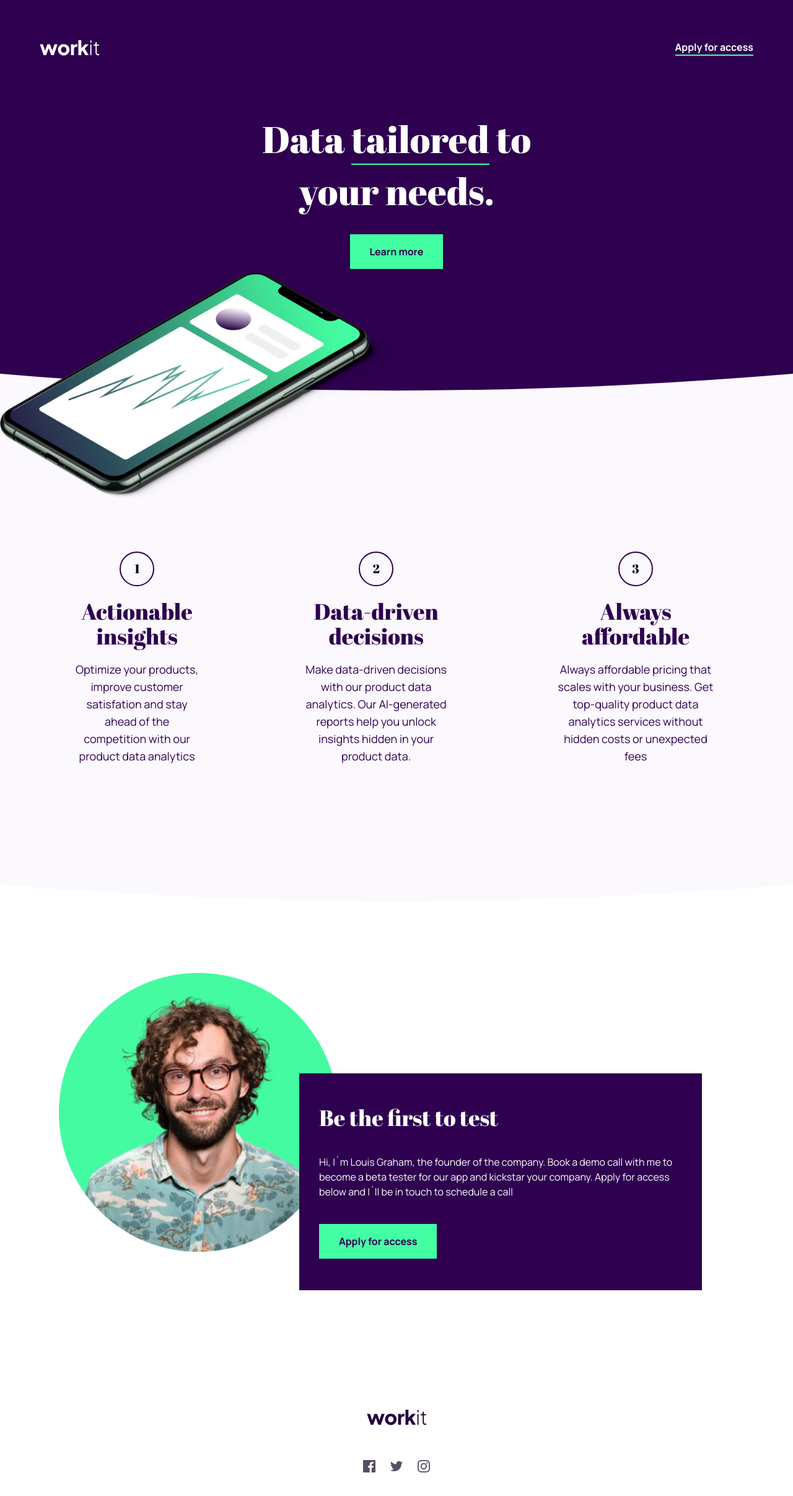
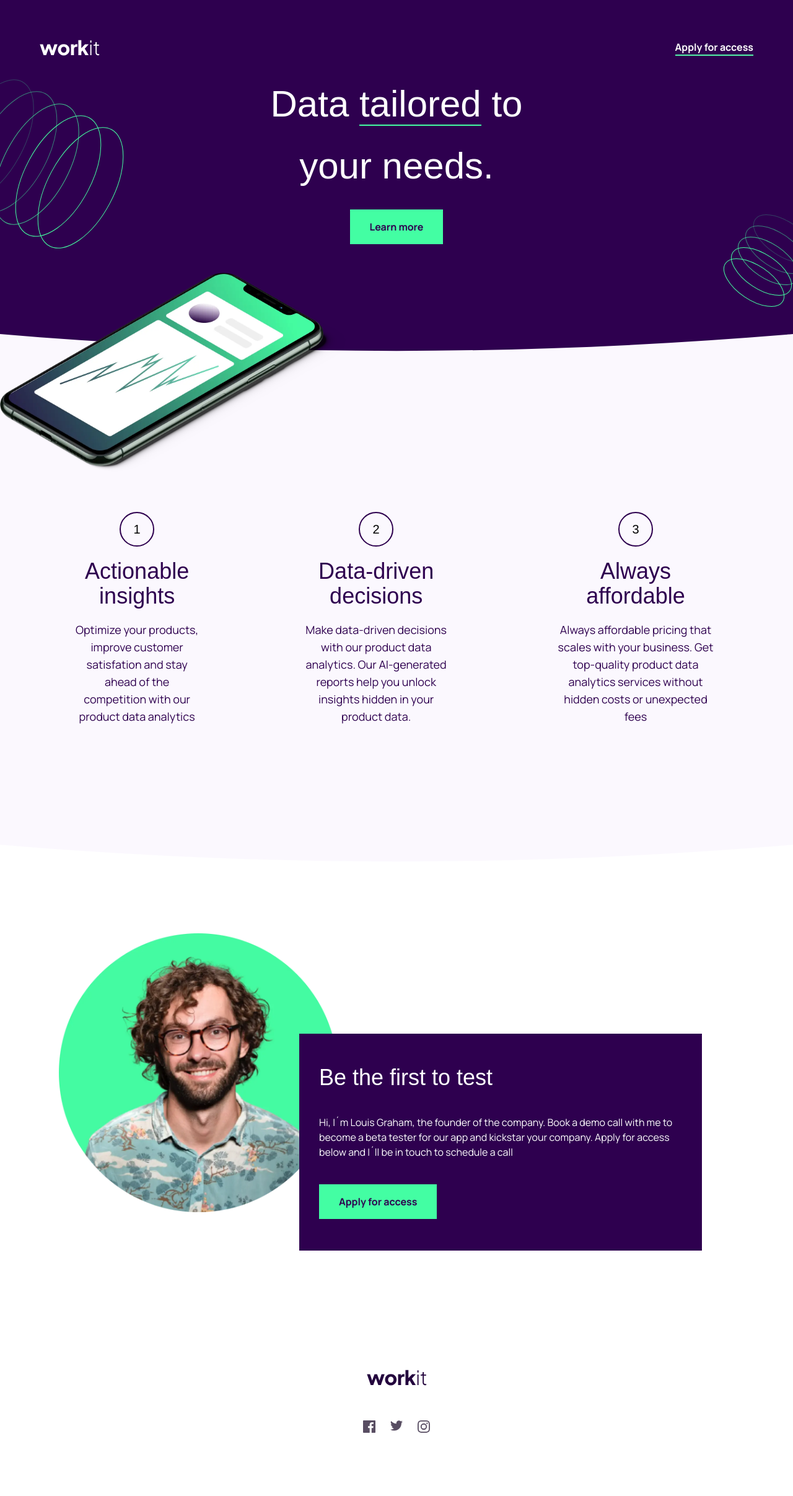
Before and after one commit to Bofi1/landing-page-workit, a website: page index.html in a window 1280 px wide. Shown: the whole page at 62% size. After the commit the page ends 2376 px from the top, so only its background shows below. Drawn offline with Linux system fonts and the light colour scheme; a web font is replaced by a local one.

Commit message:
bugs fixed

```diff
--- a/index.html
+++ b/index.html
@@ -1,13 +1,25 @@
+<!-- notes -->
+<!-- https://docs.google.com/spreadsheets/d/1nL3eIannqVo-xf1y2R8x_9aeSbcVS7QNc7KZAODq7I8/edit?usp=sharing -->
+
 <!DOCTYPE html>
 <html lang="en">
   <head>
     <meta charset="UTF-8" />
     <meta name="viewport" content="width=device-width, initial-scale=1.0" />
+    <meta
+      name="description"
+      content="Workit is a modern platform that helps you analyze and optimize your product data with AI-powered insights."
+    />
     <title>Workit</title>
     <link rel="stylesheet" href="output.css" />
+    <link rel="icon" href="images/icon.png" />
   </head>
   <body class="font-manrope">
-    <nav class="w-full flex justify-between bg-mypurple p-8 xl:p-16">
+    <nav
+      class="w-full flex justify-between bg-mypurple p-8 xl:p-16 pb-0 xl:pb-0"
+      role="navigation"
+      aria-label="Main navigation"
+    >
       <img src="images/logo-light.svg" alt="logo" />
       <p
         class="border-b-2 border-[#53F5A9] first-letter text-white font-bold text-base"
@@ -21,14 +33,29 @@
         class="relative bg-mypurple text-white overflow-hidden h-[60vh] flex flex-col items-center justify-center"
       >
         <div
-          class="flex flex-col justify-center items-center px-5 mb-[8rem] md:mb-[10rem]"
+          class="flex flex-col justify-center items-center px-5 mb-[8rem] md:mb-[8rem]"
         >
+          <img
+            class="absolute left-[-7rem] top-[1rem] hidden md:flex"
+            src="images/bg-pattern-1.svg"
+            alt="decoration-1"
+            loading="lazy"
+            aria-hidden="true"
+          />
+          <img
+            class="absolute right-[-3rem] top-[15rem] hidden md:flex"
+            src="images/bg-pattern-2.svg"
+            alt="decoration-2"
+            loading="lazy"
+            aria-hidden="true"
+          />
+
           <h1
             class="font-abrilfatface text-[2.5rem] text-center md:text-5xl xl:text-6xl"
           >
             Data <span class="border-b-2 border-mygreen">tailored</span> to
             <br />
-            <p class="md:mt-6">your needs.</p>
+            <div class="md:pt-10">your needs.</div>
           </h1>
           <button
             class="px-8 py-4 bg-mygreen mt-6 text-mypurple font-bold md:mt-10"
@@ -41,6 +68,7 @@
           class="absolute bottom-0 left-0 w-full h-40"
           viewBox="0 0 1440 310"
           preserveAspectRatio="none"
+          aria-hidden="true"
         >
           <path
             fill="#FBF8FE"
@@ -50,20 +78,21 @@
       </article>
 
       <img
-        class="absolute top-[60vh] flex justify-self-center w-[20rem] z-[10000000] md:w-[40rem] md:top-[55vh]"
+        class="absolute top-[55vh] flex justify-self-center w-[20rem] z-[10000000] md:w-[30rem] xl:w-[35rem]"
         src="images/image-hero.webp"
-        alt=""
+        alt="phone"
+        loading="lazy"
       />
     </section>
 
-    <main class="">
+    <main role="main">
       <article
         class="relative pt-[9rem] pb-[6rem] bg-mypurplelight text-white overflow-hidden flex flex-col justify-center items-start px-10 md:pt-[14rem] xl:flex-row xl:pt-[16rem] xl:pb-[14rem] xl:items-start"
       >
         <div
           class="flex flex-col justify-center items-center text-mypurple md:flex-row xl:flex-col"
         >
-          <div class="">
+          <div>
             <div
               class="bg-mypurplelight border-2 border-mypurple rounded-full w-14 h-14 flex justify-center items-center text-xl text-black font-abrilfatface md:mr-10 xl:mr-0"
             >
@@ -86,7 +115,7 @@
         <div
           class="flex flex-col justify-center items-center text-mypurple md:flex-row mt-16 xl:mt-0 xl:flex-col"
         >
-          <div class="">
+          <div>
             <div
               class="bg-mypurplelight border-2 border-mypurple rounded-full w-14 h-14 flex justify-center items-center text-xl text-black font-abrilfatface md:mr-10 xl:mr-0"
             >
@@ -110,7 +139,7 @@
         <div
           class="flex flex-col justify-center items-center text-mypurple md:flex-row mt-16 xl:mt-0 xl:flex-col"
         >
-          <div class="">
+          <div>
             <div
               class="bg-mypurplelight border-2 border-mypurple rounded-full w-14 h-14 flex justify-center items-center text-xl text-black font-abrilfatface md:mr-10 xl:mr-0"
             >
@@ -135,6 +164,7 @@
           class="absolute bottom-0 left-0 w-full h-40"
           viewBox="0 0 1440 310"
           preserveAspectRatio="none"
+          aria-hidden="true"
         >
           <path
             fill="#ffffff"
@@ -152,17 +182,18 @@
           <img
             class="relative top-[4rem] md:w-[300px] md:top-[7rem] xl:w-[450px] xl:top-[10rem]"
             src="images/image-founder.webp"
-            alt=""
+            alt="founder"
+            loading="lazy"
           />
         </div>
         <div
           class="bg-mypurple flex flex-col justify-center items-center px-8 py-12 mx-4 z-[8888] md:w-[500px] md:h-[350px] md:items-start md:px-13 md:py-17 md:ml-[12rem] xl:w-[650px] relative xl:bottom-[8rem] xl:left-[5rem]"
         >
-          <h5
+          <h2
             class="font-abrilfatface text-center text-2xl md:text-start md:text-4xl"
           >
             Be the first to test
-          </h5>
+          </h2>
           <p class="text-center mt-10 md:text-start">
             Hi, I´m Louis Graham, the founder of the company. Book a demo call
             with me to become a beta tester for our app and kickstar your
@@ -170,7 +201,10 @@
             call
           </p>
           <div>
-            <button class="px-8 py-4 bg-mygreen mt-10 text-mypurple font-bold">
+            <button
+              class="px-8 py-4 bg-mygreen mt-10 text-mypurple font-bold"
+              type="button"
+            >
               Apply for access
             </button>
           </div>
@@ -178,12 +212,51 @@
       </div>
     </section>
 
-    <footer class="flex flex-col justify-center items-center py-[4rem]">
-      <div><img src="images/logo-dark.svg" alt="" /></div>
+    <footer
+      class="flex flex-col justify-center items-center py-[4rem]"
+      role="contentinfo"
+      aria-label="Footer"
+    >
+      <div>
+        <img src="images/logo-dark.svg" alt="logo-dark" loading="lazy" />
+      </div>
       <div class="flex mt-14">
-        <img class="mr-6" src="images/icon-facebook.svg" alt="" />
-        <img class="mr-6" src="images/icon-twitter.svg" alt="" />
-        <img src="images/icon-instagram.svg" alt="" />
+        <a
+          href="https://facebook.com"
+          aria-label="Facebook"
+          target="_blank"
+          rel="noopener noreferrer"
+        >
+          <img
+            class="mr-6"
+            src="images/icon-facebook.svg"
+            alt="fb-logo"
+            loading="lazy"
+          />
+        </a>
+
+        <a
+          href="https://twitter.com"
+          aria-label="Twitter"
+          target="_blank"
+          rel="noopener noreferrer"
+        >
+          <img
+            class="mr-6"
+            src="images/icon-twitter.svg"
+            alt="tw-logo"
+            loading="lazy"
+          />
+        </a>
+
+        <a
+          href="https://instagram.com"
+          aria-label="Instagram"
+          target="_blank"
+          rel="noopener noreferrer"
+        >
+          <img src="images/icon-instagram.svg" alt="ig-logo" loading="lazy" />
+        </a>
       </div>
     </footer>
   </body>
--- a/tailwind.config.js
+++ b/tailwind.config.js
@@ -7,7 +7,7 @@ module.exports = {
         fraunces: ["'Fraunces'", "sans-serif"],
         manrope: ["'Manrope'", "sans-serif"],
         playfair: ["'Playfair'", "sans-serif"],
-        abrilfatface: ["'Abril Fatface'", "sans-serif"],
+        abrilfatface: ["'Abril ›Fatface'", "sans-serif"],
       },
       colors: {
         mygreen: "#43FEA3",
@@ -17,6 +17,7 @@ module.exports = {
       screens: {
         iphone: "375px",
         w541: "541px",
+        h800: { raw: "(min-height: 800px)" },
       },
     },
   },
```
Also changed, not shown: images/icon.png (renamed from images/jlt-favicon-v4.png), output.css.
